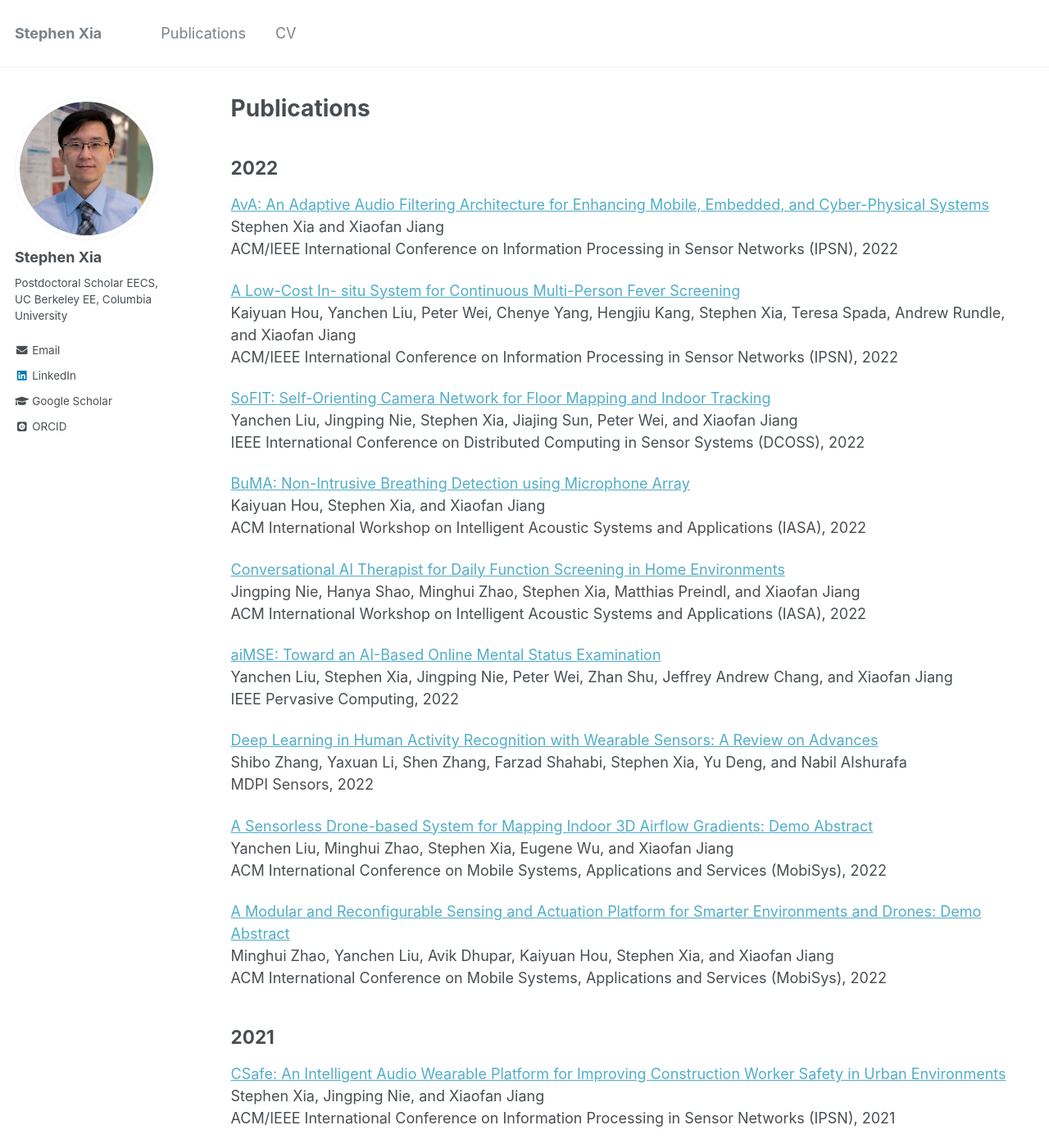
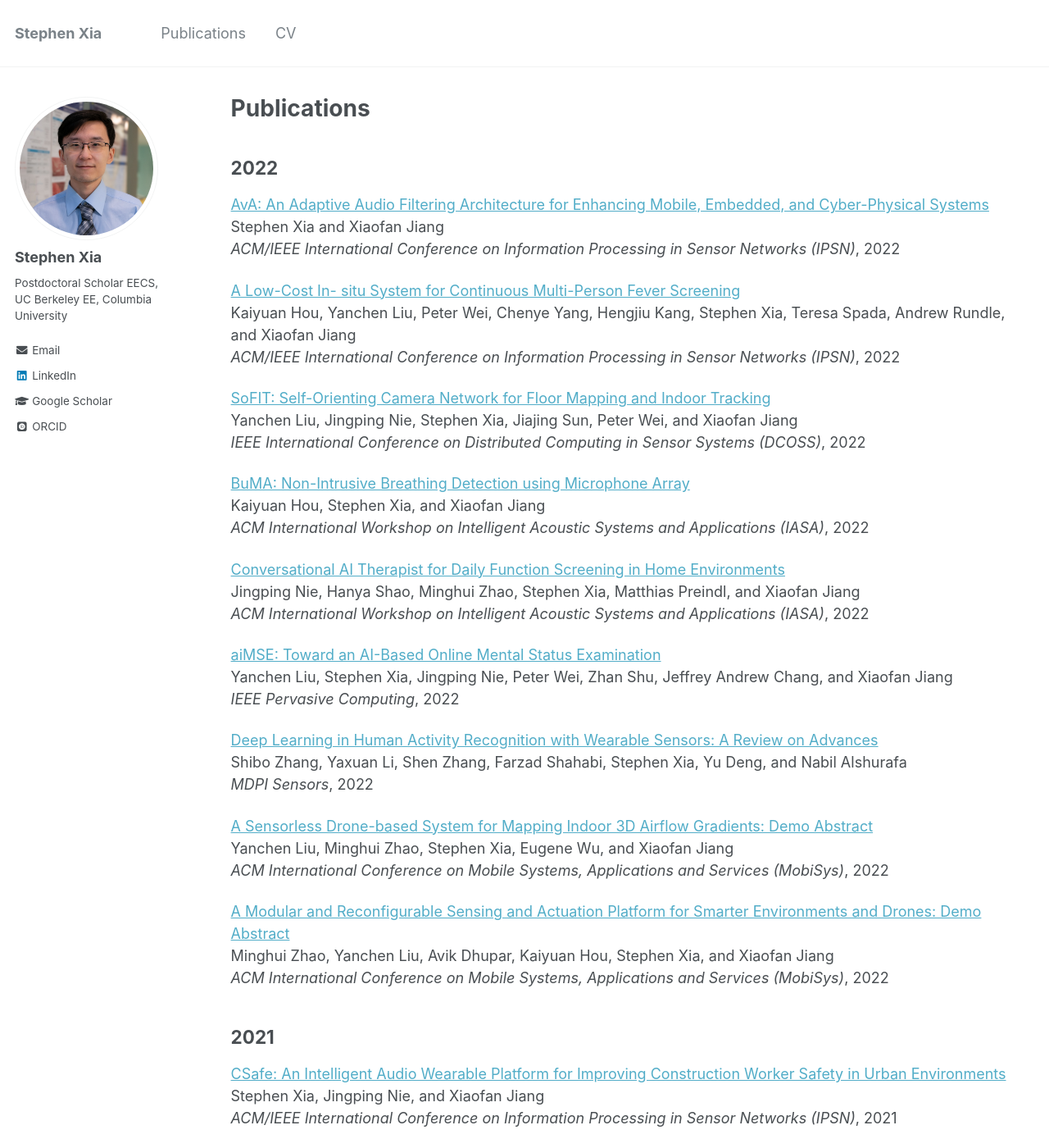
Before and after one commit to stephenxia/stephenxia.github.io, a Jekyll site: the page built from _pages/publications.md, in a window 1280 px wide and 1400 px high. Shown: the whole window at 82% size. Built offline with Jekyll 4.4.1, drawn with Linux system fonts in a browser that asks for light colours; some web fonts are replaced; some of the changed text lies outside the part shown.

```diff
--- a/_pages/publications.md
+++ b/_pages/publications.md
@@ -10,58 +10,58 @@ author_profile: true
 
 [AvA: An Adaptive Audio Filtering Architecture for Enhancing Mobile, Embedded, and Cyber-Physical Systems](https://ieeexplore.ieee.org/abstract/document/9825986)
 Stephen Xia and Xiaofan Jiang
-ACM/IEEE International Conference on Information Processing in Sensor Networks (IPSN), 2022
+*ACM/IEEE International Conference on Information Processing in Sensor Networks (IPSN)*, 2022
 
 [A Low-Cost In- situ System for Continuous Multi-Person Fever Screening](https://ieeexplore.ieee.org/abstract/document/9825960)
 Kaiyuan Hou, Yanchen Liu, Peter Wei, Chenye Yang, Hengjiu Kang, Stephen Xia, Teresa Spada, Andrew Rundle, and Xiaofan Jiang
-ACM/IEEE International Conference on Information Processing in Sensor Networks (IPSN), 2022
+*ACM/IEEE International Conference on Information Processing in Sensor Networks (IPSN)*, 2022
 
 [SoFIT: Self-Orienting Camera Network for Floor Mapping and Indoor Tracking](https://ieeexplore.ieee.org/abstract/document/9881634)
 Yanchen Liu, Jingping Nie, Stephen Xia, Jiajing Sun, Peter Wei, and Xiaofan Jiang
-IEEE International Conference on Distributed Computing in Sensor Systems (DCOSS), 2022
+*IEEE International Conference on Distributed Computing in Sensor Systems (DCOSS)*, 2022
 
 [BuMA: Non-Intrusive Breathing Detection using Microphone Array](https://dl.acm.org/doi/abs/10.1145/3539490.3539598)
 Kaiyuan Hou, Stephen Xia, and Xiaofan Jiang
-ACM International Workshop on Intelligent Acoustic Systems and Applications (IASA), 2022
+*ACM International Workshop on Intelligent Acoustic Systems and Applications (IASA)*, 2022
 
 [Conversational AI Therapist for Daily Function Screening in Home Environments](https://dl.acm.org/doi/abs/10.1145/3539490.3539603)
 Jingping Nie, Hanya Shao, Minghui Zhao, Stephen Xia, Matthias Preindl, and Xiaofan Jiang
-ACM International Workshop on Intelligent Acoustic Systems and Applications (IASA), 2022
+*ACM International Workshop on Intelligent Acoustic Systems and Applications (IASA)*, 2022
 
 [aiMSE: Toward an AI-Based Online Mental Status Examination](https://ieeexplore.ieee.org/abstract/document/9787341)
 Yanchen Liu, Stephen Xia, Jingping Nie, Peter Wei, Zhan Shu, Jeffrey Andrew Chang, and Xiaofan Jiang
-IEEE Pervasive Computing, 2022
+*IEEE Pervasive Computing*, 2022
 
 [Deep Learning in Human Activity Recognition with Wearable Sensors: A Review on Advances](https://www.mdpi.com/1424-8220/22/4/1476)
 Shibo Zhang, Yaxuan Li, Shen Zhang, Farzad Shahabi, Stephen Xia, Yu Deng, and Nabil Alshurafa
-MDPI Sensors, 2022
+*MDPI Sensors*, 2022
 
 [A Sensorless Drone-based System for Mapping Indoor 3D Airflow Gradients: Demo Abstract](https://dl.acm.org/doi/abs/10.1145/3498361.3538671)
 Yanchen Liu, Minghui Zhao, Stephen Xia, Eugene Wu, and Xiaofan Jiang
-ACM International Conference on Mobile Systems, Applications and Services (MobiSys), 2022
+*ACM International Conference on Mobile Systems, Applications and Services (MobiSys)*, 2022
 
 [A Modular and Reconfigurable Sensing and Actuation Platform for Smarter Environments and Drones: Demo Abstract](https://dl.acm.org/doi/abs/10.1145/3498361.3538667)
 Minghui Zhao, Yanchen Liu, Avik Dhupar, Kaiyuan Hou, Stephen Xia, and Xiaofan Jiang
-ACM International Conference on Mobile Systems, Applications and Services (MobiSys), 2022
+*ACM International Conference on Mobile Systems, Applications and Services (MobiSys)*, 2022
 
 2021
 ----
 
 [CSafe: An Intelligent Audio Wearable Platform for Improving Construction Worker Safety in Urban Environments](https://dl.acm.org/doi/abs/10.1145/3412382.3458267)
 Stephen Xia, Jingping Nie, and Xiaofan Jiang
-ACM/IEEE International Conference on Information Processing in Sensor Networks (IPSN), 2021
+*ACM/IEEE International Conference on Information Processing in Sensor Networks (IPSN)*, 2021
 
 [Improving Acoustic Detection and Classification in Mobile and Embedded Platforms](https://dl.acm.org/doi/abs/10.1145/3412382.3458784)
 Stephen Xia and Xiaofan Jiang
-ACM/IEEE International Conference on Information Processing in Sensor Networks (IPSN), 2021
+*ACM/IEEE International Conference on Information Processing in Sensor Networks (IPSN)*, 2021
 
 [SPIDERS+: A Light-Weight, Wireless, and Low-Cost Glasses-Based Wearable Platform for Emotion Sensing and Bio-Signal Acquisition](https://www.sciencedirect.com/science/article/pii/S1574119221000729)
 Jingping Nie, Yanchen Liu, Yigong Hu, Yuangyuting Wang, Stephen Xia, Matthias Preindl, and Xiaofan Jiang
-Elsevier Pervasive and Mobile Computing, 2021
+*Elsevier Pervasive and Mobile Computing*, 2021
 
 [A Drone-based System for Intelligent and Autonomous Homes](https://dl.acm.org/doi/abs/10.1145/3485730.3492881)
 Stephen Xia, Chandrasekaran Rishikanth, Yanchen Liu, Chenye Yang, Tajana Simunic Rosing, and Xiaofan Jiang
-ACM Conference on Embedded Networked Sensor Systems (SenSys), 2021
+*ACM Conference on Embedded Networked Sensor Systems (SenSys)*, 2021
 <span style="color:red">Best Demo Award</span>
 
 2020
@@ -69,19 +69,19 @@ ACM Conference on Embedded Networked Sensor Systems (SenSys), 2021
 
 [SPIDERS: Low-Cost Wireless Glasses for Continuous In-Situ Bio-Signal Acquisition and Emotion Recognition](https://ieeexplore.ieee.org/abstract/document/9097620)
 Jingping Nie, Yigong Hu, Yuanyuting Wang, Stephen Xia, Xiaofan Jiang
-ACM/IEEE International Conference on Internet-of-Things Design and Implementation (IoTDI), 2020
+*ACM/IEEE International Conference on Internet-of-Things Design and Implementation (IoTDI)*, 2020
 
 [A Deep-Reinforcement-Learning-Based Recommender System for Occupant-Driven Energy Optimization in Commercial Buildings](https://ieeexplore.ieee.org/abstract/document/9001078)
 Peter Wei, Stephen Xia, Runfeng Chen, Jingyi Qian, Chong Li, Xiaofan Jiang
-IEEE Internet of Things Journal, 2020
+*IEEE Internet of Things Journal*, 2020
 
 [PAMS: Improving Privacy in Audio-Based Mobile Systems](https://dl.acm.org/doi/abs/10.1145/3417313.3429383)
 Stephen Xia and Xiaofan Jiang
-ACM International Workshop on Challenges in Artificial Intelligence and Machine Learning for Internet of Things (AIChallengeIoT), 2020
+*ACM International Workshop on Challenges in Artificial Intelligence and Machine Learning for Internet of Things (AIChallengeIoT)*, 2020
 
 [Demo Abstract: Wireless Glasses for Non-contact Facial Expression Monitoring](https://ieeexplore.ieee.org/abstract/document/9110952)
 Yigong Hu, Jingping Nie, Yuanyuting Wang, Stephen Xia, Xiaofan Jiang
-ACM/IEEE International Conference on Information Processing in Sensor Networks (IPSN), 2020
+*ACM/IEEE International Conference on Information Processing in Sensor Networks (IPSN)*, 2020
 <span style="color:red">Best Demo Award</span>
 
 2019
@@ -152,5 +152,5 @@ ACM International Conference on Systems for Energy-Efficient Built Environments
 
 [SEUS: A Wearable Multi-Channel Acoustic Headset Platform to Improve Pedestrian Safety: Demo Abstract](https://dl.acm.org/doi/10.1145/2994551.2996547)
 Rishikanth Chandrasekaran, Daniel de Godoy, Stephen Xia, Md Tamzeed Islam, Bashima Islam, Shahriar Nirjon, Peter Kinget, and Xiaofan Jiang
-ACM Conference on Embedded Networked Sensor Systems (SenSys), 2016
+*ACM Conference on Embedded Networked Sensor Systems (SenSys)*, 2016
 <span style="color:red">Best Demo - Runner Up Award</span>
```
Also changed, not shown: other parts of _pages/publications.md (+12 -12 lines).
